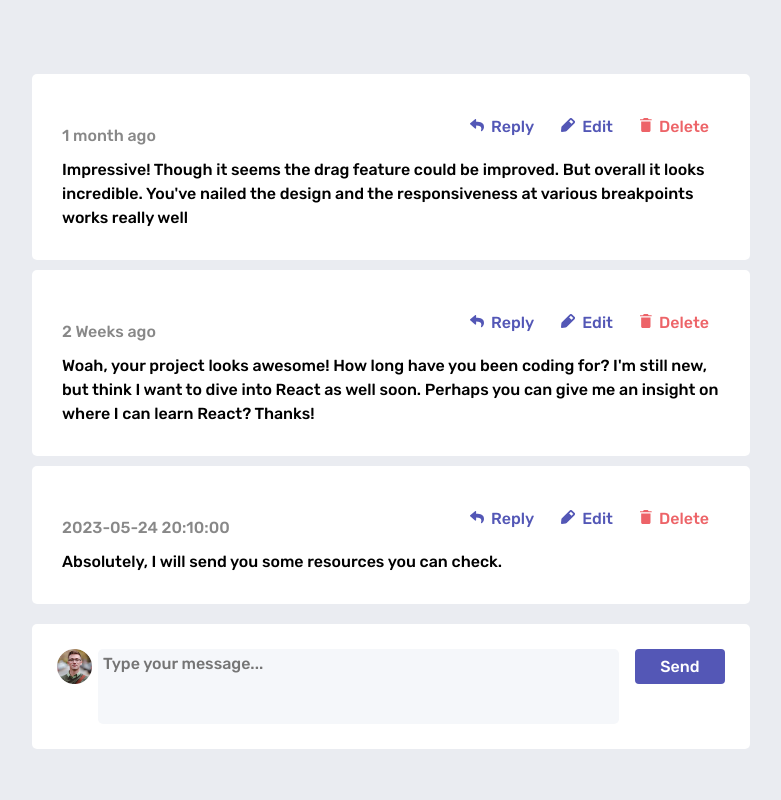
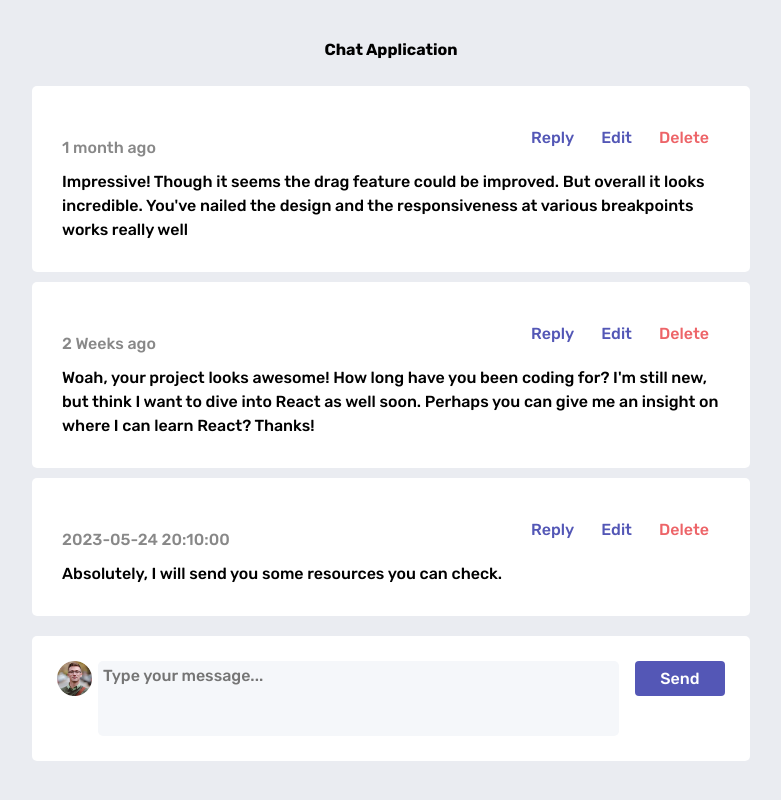
Before and after one commit to Leader254/Comment-Section-App, a React (Vite) app: page / in a window 1280 px wide. Shown: the top 800 px of the page, without its empty margins (249-1030 px from the left). Built offline with nearby package versions, Linux system fonts and the light colour scheme.

Commit message:
color on text

```diff
--- a/src/App.css
+++ b/src/App.css
@@ -7,8 +7,12 @@
 .app {
   max-width: 750px;
   margin: 0 auto;
-  padding: 50px;
+  padding-top: 30px;
 
+}
+h1{
+  font-weight: 900;
+  line-height: initial;
 }
 
 .messages {
@@ -31,6 +35,7 @@
 }
 .message-content p {
   margin: 0;
+  color: black;
 }
 .message-actions {
   display: flex;
--- a/src/App.jsx
+++ b/src/App.jsx
@@ -1,8 +1,10 @@
 import ChatApp from './Components/ChatApp';
+import Title from './Components/Title';
 
 const App = () => {
   return (
     <div className="app">
+      <Title />
       <ChatApp />
     </div>
   );
--- a/src/Components/Message.jsx
+++ b/src/Components/Message.jsx
@@ -1,19 +1,18 @@
-/* eslint-disable no-unused-vars */
 /* eslint-disable react/prop-types */
 import { useState } from "react";
 
 const Message = ({ message, onReply, onDelete, onEdit }) => {
   // State variables
-  const [reply, setReply] = useState("");
-  const [showModal, setShowModal] = useState(false);
-  const [deletionID, setDeletionID] = useState(undefined);
-  const [editMode, setEditMode] = useState(false);
-  const [commentValue, setCommentValue] = useState("");
-  const [replyingToReply, setReplyingToReply] = useState("");
+  const [reply, setReply] = useState(""); // Holds the value of the reply input field
+  const [showModal, setShowModal] = useState(false); // Controls the visibility of the delete confirmation modal
+  const [deletionID, setDeletionID] = useState(undefined); // Stores the ID of the message to be deleted
+  const [editMode, setEditMode] = useState(false); // Tracks whether the message is in edit mode
+  const [commentValue, setCommentValue] = useState(""); // Holds the value of the comment input field in edit mode
+  const [replyingToReply, setReplyingToReply] = useState(""); // Tracks the ID of the message being replied to
 
-  // Reply handler
+  // Reply handling
   const handleReply = () => {
-    const repliedTimestamp = new Date().toLocaleString(); // Get the current timestamp
+    const repliedTimestamp = new Date().toLocaleString();
     const updatedMessage = {
       ...message,
       replies: [
@@ -21,54 +20,48 @@ const Message = ({ message, onReply, onDelete, onEdit }) => {
         {
           id: Math.random().toString(),
           content: reply,
-          timestamp: repliedTimestamp // Include the timestamp in the replied message
+          timestamp: repliedTimestamp
         },
       ],
     };
 
-    onReply(updatedMessage, repliedTimestamp); // Pass the timestamp when calling onReply
-    setReply("");
+    onReply(updatedMessage, repliedTimestamp); // Call the onReply function with the updated message
+    setReply(""); // Clear the reply input field
   };
 
-
-
-  // Delete message handler
+  // Delete handling
   const handleDelete = (id) => {
-    setShowModal(true);
-    setDeletionID(id);
+    setShowModal(true); // Show the delete confirmation modal
+    setDeletionID(id); // Set the ID of the message to be deleted
   };
 
-  // Confirm delete handler
   const handleConfirmDelete = () => {
-    onDelete(deletionID);
-    setShowModal(false);
-    // setDeletionID(undefined);
+    onDelete(deletionID); // Call the onDelete function with the deletion ID
+    setShowModal(false); // Hide the delete confirmation modal
   };
 
-  // Cancel delete handler
   const handleCancelDelete = () => {
-    setShowModal(false);
-    // setDeletionID(undefined);
+    setShowModal(false); // Hide the delete confirmation modal without deleting the message
   };
 
-  // Edit mode handler
+  // Edit handling
   const handleEdit = () => {
-    setEditMode(true);
-    setCommentValue(message.content);
+    setEditMode(true); // Enter edit mode
+    setCommentValue(message.content); // Set the comment input field value to the current message content
   };
 
-  // Submit edited message handler
   const submitEditHandler = (e) => {
     e.preventDefault();
-    onEdit(message.id, commentValue);
-    setEditMode(false);
-    setCommentValue("");
+    onEdit(message.id, commentValue); // Call the onEdit function with the message ID and updated comment value
+    setEditMode(false); // Exit edit mode
+    setCommentValue(""); // Clear the comment input field
   };
 
   return (
     <div className="message">
       <div className="message-content">
         {editMode ? (
+          // Edit mode
           <div className="edit-container">
             <form onSubmit={submitEditHandler}>
               <textarea
@@ -85,56 +78,35 @@ const Message = ({ message, onReply, onDelete, onEdit }) => {
             </form>
           </div>
         ) : (
+          // View mode
           <div className="main2">
             <div className="icons-and-time">
               <div className="timestamp">
-                <p style={{ color: " #888" }} className="time">
+                <p style={{ color: "#888" }} className="time">
                   {message.timestamp}
                 </p>
               </div>
               <div className="message-actions">
-                {/* Reply button */}
-                <button className="reply-btn btns " onClick={() => setReplyingToReply(message.id)}>
-                  <svg width="14" height="13" xmlns="http://www.w3.org/2000/svg">
-                    <path
-                      d="M.227 4.316 5.04.16a.657.657 0 0 1 1.085.497v2.189c4.392.05 7.875.93 7.875 5.093 0 1.68-1.082 3.344-2.279 4.214-.373.272-.905-.07-.767-.51 1.24-3.964-.588-5.017-4.829-5.078v2.404c0 .566-.664.86-1.085.496L.227 5.31a.657.657 0 0 1 0-.993Z"
-                      fill="#5357B6"
-                    />
-                  </svg>
+                <button className="reply-btn btns" onClick={() => setReplyingToReply(message.id)}>
                   Reply
                 </button>
-                {/* Edit button */}
                 <button className="edit-btn btns" onClick={handleEdit}>
-                  <svg width="14" height="14" xmlns="http://www.w3.org/2000/svg">
-                    <path
-                      d="M13.479 2.872 11.08.474a1.75 1.75 0 0 0-2.327-.06L.879 8.287a1.75 1.75 0 0 0-.5 1.06l-.375 3.648a.875.875 0 0 0 .875.954h.078l3.65-.333c.399-.04.773-.216 1.058-.499l7.875-7.875a1.68 1.68 0 0 0-.061-2.371Zm-2.975 2.923L8.159 3.449 9.865 1.7l2.389 2.39-1.75 1.706Z"
-                      fill="#5357B6"
-                    />
-                  </svg>
                   Edit
                 </button>
-                {/* Delete button */}
                 <button className="delete-btn2 btns" onClick={() => handleDelete(message.id)}>
-                  <svg width="12" height="14" xmlns="http://www.w3.org/2000/svg">
-                    <path
-                      d="M1.167 12.448c0 .854.7 1.552 1.555 1.552h6.222c.856 0 1.556-.698 1.556-1.552V3.5H1.167v8.948Zm10.5-11.281H8.75L7.773 0h-3.88l-.976 1.167H0v1.166h11.667V1.167Z"
-                      fill="#ED6368"
-                    />
-                  </svg>
                   Delete
                 </button>
               </div>
             </div>
 
             <p>{message.content}</p>
-            {/* Display replies */}
+
             {message.replies &&
               message.replies.map((reply) => (
                 <div key={reply.id} className="replied-message">
                   <p className="reply">
                     Reply: {reply.content} <span className="timestamp">{reply.timestamp}</span>
                   </p>
-                  {/* Display nested replies */}
                   {reply.nestedReplies &&
                     reply.nestedReplies.map((nestedReply) => (
                       <p key={nestedReply.id} className="nested-reply">
@@ -142,22 +114,27 @@ const Message = ({ message, onReply, onDelete, onEdit }) => {
                         <span className="timestamp">{nestedReply.timestamp}</span>
                       </p>
                     ))}
-
                 </div>
               ))}
 
-            {/* Reply input */}
             <div className="replying">
               {replyingToReply === message.id && (
+                // Reply input field for replying to a message
                 <div style={{ display: "flex", justifyContent: "space-between", alignItems: "center" }} className="reply-container">
-                  <input style={{ border: "none", outline: "none", width: "100%", borderRadius: "5px" }}
+                  <input
+                    style={{ border: "none", outline: "none", width: "100%", borderRadius: "5px" }}
                     type="text"
                     value={reply}
                     onChange={(e) => setReply(e.target.value)}
                     placeholder="Enter your reply..."
                   />
                   <div className="send-btn">
-                    <button style={{ borderRadius: "5px", marginBottom: "0", backgroundColor: "black", color: "white", fontWeight: "400" }} onClick={handleReply}>Send Reply</button>
+                    <button
+                      style={{ borderRadius: "5px", marginBottom: "0", backgroundColor: "black", color: "white", fontWeight: "400" }}
+                      onClick={handleReply}
+                    >
+                      Send Reply
+                    </button>
                   </div>
                 </div>
               )}
@@ -166,8 +143,8 @@ const Message = ({ message, onReply, onDelete, onEdit }) => {
         )}
       </div>
 
-      {/* Delete confirmation modal */}
       {showModal && deletionID !== undefined && (
+        // Delete confirmation modal
         <div className="delete-confirmation-wrapper">
           <div className="delete-container">
             <div className="title">Delete comment</div>
--- a/src/Components/MessageForm.jsx
+++ b/src/Components/MessageForm.jsx
@@ -1,42 +1,31 @@
-import { useState, useEffect } from 'react';
+/* eslint-disable react/prop-types */
+import { useState } from 'react';
 import julio from '../images/avatars/image-juliusomo.webp';
 
 const MessageForm = ({ onSend }) => {
-  const [inputValue, setInputValue] = useState('');
-  const [reply, setReply] = useState('');
-
-  useEffect(() => {
-    const savedMessages = localStorage.getItem('messages');
-    if (savedMessages) {
-      const { inputValue: savedInputValue, reply: savedReply } = JSON.parse(savedMessages);
-      setInputValue(savedInputValue);
-      setReply(savedReply);
-    }
-  }, []);
+  // State variables
+  const [inputValue, setInputValue] = useState(''); // Holds the value of the message input field
+  const [reply, setReply] = useState(''); // Holds the value of the reply input field
 
   const handleSend = () => {
-    if (inputValue.trim() !== '') {
-      onSend(inputValue, reply);
-      setInputValue('');
-      setReply('');
+    if (inputValue.trim() !== '') { // Check if the input value is not empty
+      onSend(inputValue, reply); // Call the onSend function with the input value and reply
+      setInputValue(''); // Clear the message input field
+      setReply(''); // Clear the reply input field
     } else {
-      console.log('Input is empty. Please enter a message.');
+      console.log('Input is empty. Please enter a message.'); // Log an error message if the input value is empty
     }
   };
 
-  useEffect(() => {
-    localStorage.setItem('messages', JSON.stringify({ inputValue, reply }));
-  }, [inputValue, reply]);
-
   return (
     <div className="input-area">
-      <img style={{ height: '35px', marginRight: '6px' }} src={julio} alt="" />
+      <img style={{ height: '35px', marginRight: '6px' }} src={julio} alt="" /> {/* Display an image */}
       <textarea
         value={inputValue}
         onChange={(e) => setInputValue(e.target.value)}
         placeholder="Type your message..."
       />
-      <button onClick={handleSend}>Send</button>
+      <button onClick={handleSend}>Send</button> {/* Send button */}
     </div>
   );
 };
--- /dev/null
+++ b/src/Components/Title.jsx
@@ -0,0 +1,7 @@
+const Title = () => {
+  return (
+    <h1 style={{ textAlign: 'center', marginTop:"2px" }}>Chat Application</h1>
+  );
+}
+
+export default Title;
```
Also changed, not shown: src/Components/ChatApp.jsx (+14 -7 lines).
